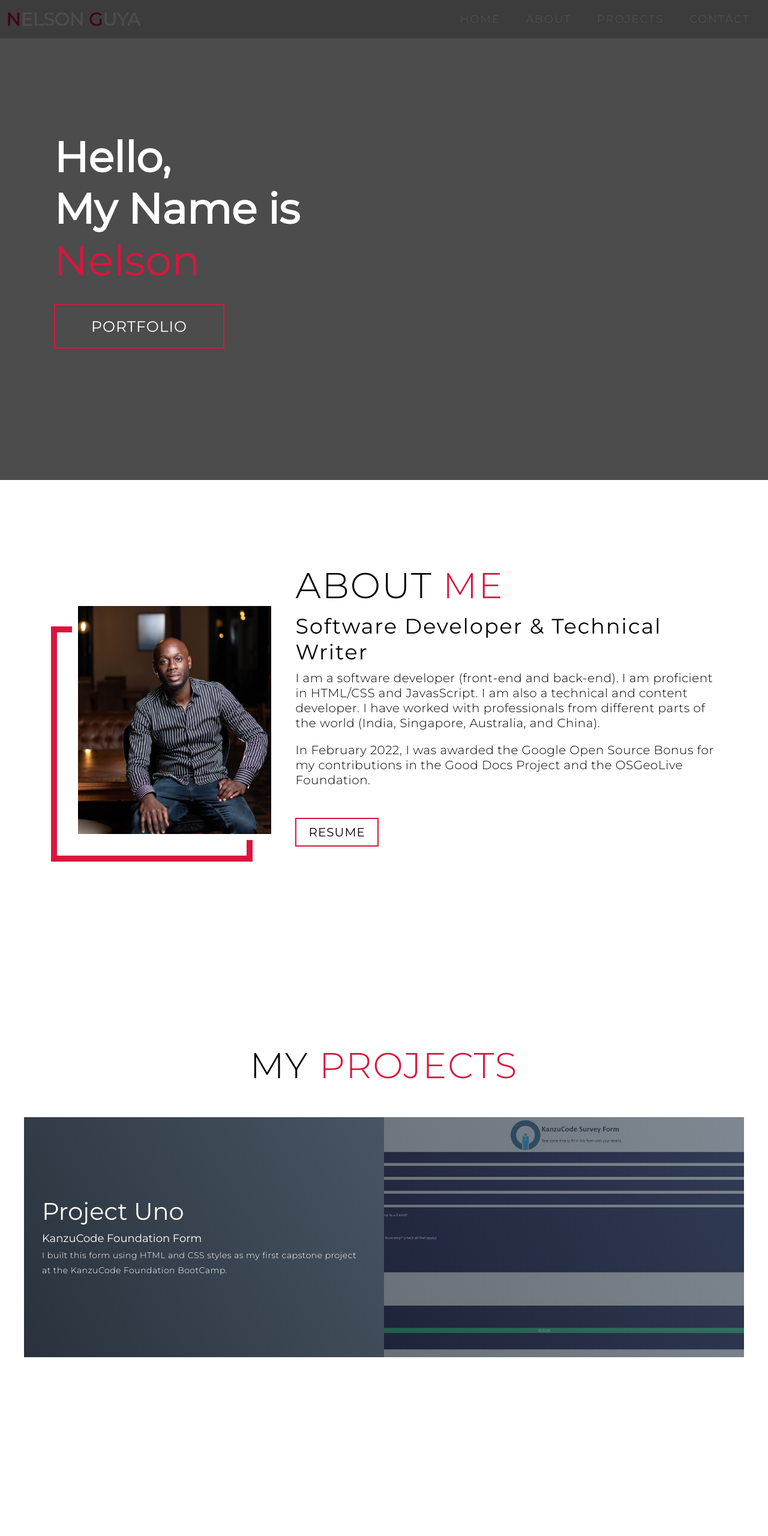
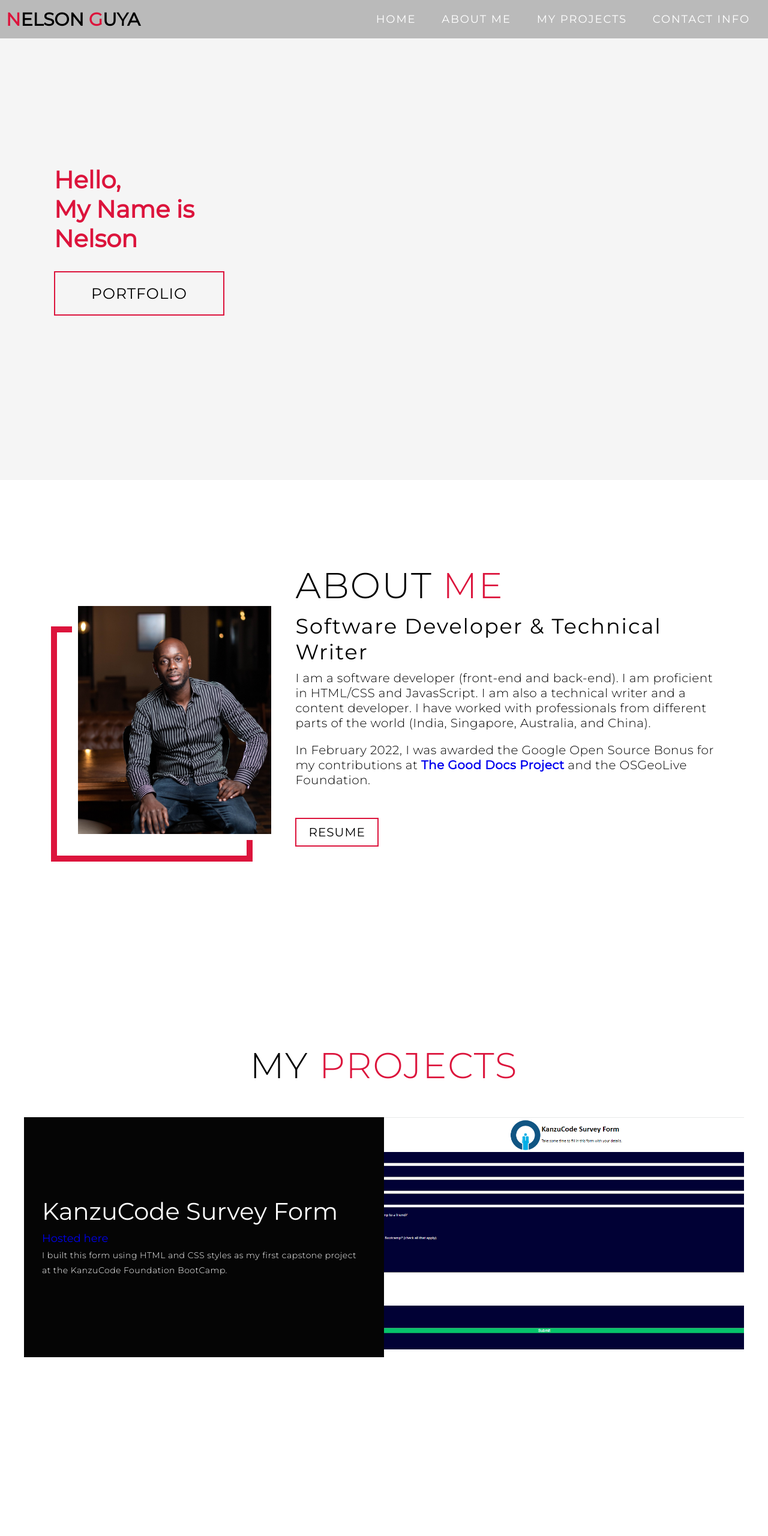
Before and after one commit to nelsonkimani63/nelson-guya-portfolio, a plain HTML site: page index.html in a window 1280 px wide. Shown: the top 2560 px of the page at 60% size. Drawn offline with Linux system fonts and the light colour scheme.

Commit message:
updated my html/css to make my portfolio better

```diff
--- a/index.html
+++ b/index.html
@@ -14,7 +14,7 @@
         <div class="header container">
             <div class="nav-bar">
                 <div class="brand">
-                    <a href="#hero">
+                    <a href="#welcome">
                         <h1><span>N</span>elson <span>G</span>uya</h1>
                     </a>
                 </div>
@@ -24,9 +24,9 @@
                     </div>
                     <ul>
                         <li><a href="#Home" data-after="Home">Home</a></li>
-                        <li><a href="#about" data-after="About">About</a></li>
-                        <li><a href="#projects" data-after="Projects">Projects</a></li>
-                        <li><a href="#contact" data-after="Contact">Contact</a></li>
+                        <li><a href="#about" data-after="About">About me</a></li>
+                        <li><a href="#projects" data-after="Projects">My Projects</a></li>
+                        <li><a href="#contact" data-after="Contact">Contact info</a></li>
                     </ul>
                 </div>
             </div>
@@ -35,9 +35,9 @@
     <!-- End Header -->
 
 
-    <!-- Hero Section  -->
-    <section id="hero">
-        <div class="hero container">
+    <!-- Welcome Section  -->
+    <section id="welcome">
+        <div class="welcome container">
             <div>
                 <h1>Hello, <span></span></h1>
                 <h1>My Name is <span></span></h1>
@@ -46,7 +46,7 @@
             </div>
         </div>
     </section>
-    <!-- End Hero Section  -->
+    <!-- End welcome section  -->
 
     <!-- About Section -->
     <section id="about">
@@ -59,10 +59,11 @@
             <div class="col-right">
                 <h1 class="section-title">About <span>me</span></h1>
                 <h2>Software Developer & Technical Writer</h2>
-                <p>I am a software developer (front-end and back-end). I am proficient in HTML/CSS and JavasScript. I am also a technical and content developer. I have worked with professionals from different parts of the world (India, Singapore, Australia,
-                    and China).
+                <p>I am a software developer (front-end and back-end). I am proficient in HTML/CSS and JavasScript. I am also a technical writer and a content developer. I have worked with professionals from different parts of the world (India, Singapore,
+                    Australia, and China).
                 </p>
-                <p>In February 2022, I was awarded the Google Open Source Bonus for my contributions in the Good Docs Project and the OSGeoLive Foundation.</p>
+                <p>In February 2022, I was awarded the Google Open Source Bonus for my contributions at
+                    <b><a href="https://thegooddocsproject.dev/working-group/emea-apac/" target="_blank">The Good Docs Project</a></b> and the OSGeoLive Foundation.</p>
                 <a href="https://docs.google.com/document/d/1rT7vqdBNee9Jecm--UY6L0jreO4T9dNk/edit" target="_blank" class="cta">Resume</a>
             </div>
         </div>
@@ -78,8 +79,10 @@
             <div class="all-projects">
                 <div class="project-item">
                     <div class="project-info">
-                        <h1>Project Uno</h1>
-                        <h2>KanzuCode Foundation Form</h2>
+                        <h1>KanzuCode Survey Form</h1>
+                        <h2>
+                            <a href="https://upbeat-hoover-c29593.netlify.app/" target="_blank">Hosted here</a>
+                        </h2>
                         <p>I built this form using HTML and CSS styles as my first capstone project at the KanzuCode Foundation BootCamp.
                         </p>
                     </div>
@@ -87,7 +90,6 @@
                         <img src="./images/kanzucode-form.PNG" alt="kanzucode-form">
                     </div>
                 </div>
-
             </div>
         </div>
     </section>
@@ -99,25 +101,27 @@
     <section id="contact">
         <div class="contact container">
             <div>
-                <h1 class="section-title">Contact <span>Information</span></h1>
+                <h1 class="section-title">Contact <span>Info</span></h1>
             </div>
             <div class="contact-items">
                 <div class="contact-item">
-                    <div class="icon"><img src="https://www.nicepng.com/png/detail/223-2239246_phone-svg-png-icon-free-download-white-phone.png" /></div>
+                    <div class="icon"><img src="http://assets.stickpng.com/thumbs/5a45258d546ddca7e1fcbc7f.png" /></div>
                     <div class="contact-info">
                         <h2>+254 711 404 107</h2>
                     </div>
                 </div>
                 <div class="contact-item">
-                    <div class="icon"><img src="https://cdn1.vectorstock.com/i/1000x1000/54/60/mail-icon-envelope-sign-vector-8395460.jpg" /></div>
+                    <div class="icon"><img src="http://assets.stickpng.com/images/584856b4e0bb315b0f7675ac.png" /></div>
                     <div class="contact-info">
-                        <h2>nelsonkimani63@gmail.com</h2>
+                        <h2>
+                            <a href="mailto:nelsonkimani63@gmail.com">Send Me an E-Mail</a>
+                        </h2>
                     </div>
                 </div>
                 <div class="contact-item">
-                    <div class="icon"><img src="https://www.seekpng.com/png/detail/204-2048143_address-comments-address-icon-png-white.png" /></div>
+                    <div class="icon"><img src="https://www.iconpacks.net/icons/2/free-home-location-icon-2486-thumb.png" /></div>
                     <div class="contact-info">
-                        <h2>House No. 6B, Nyakari Place, Kikuyu, Nairobi, Kenya</h2>
+                        <h2>Office No. 6B (6th Floor), Nyakari Place, Kikuyu, Nairobi, KE</h2>
                     </div>
                 </div>
             </div>
--- a/styles.css
+++ b/styles.css
@@ -55,7 +55,7 @@ p {
 .cta {
     display: inline-block;
     padding: 10px 30px;
-    color: white;
+    color: black;
     background-color: transparent;
     border: 2px solid crimson;
     font-size: 2rem;
@@ -63,7 +63,6 @@ p {
     letter-spacing: 0.1rem;
     margin-top: 30px;
     transition: 0.3s ease;
-    transition-property: background-color, color;
 }
 
 .cta:hover {
@@ -74,7 +73,7 @@ p {
 .brand h1 {
     font-size: 3rem;
     text-transform: uppercase;
-    color: white;
+    color: black;
 }
 
 .brand h1 span {
@@ -86,7 +85,7 @@ p {
 
 #header {
     position: fixed;
-    z-index: ;
+    z-index: 9999;
     left: 0;
     top: 0;
     width: 100%;
@@ -95,8 +94,7 @@ p {
 
 #header .header {
     min-height: 8vh;
-    background-color: rgba(31, 30, 30, 0.24);
-    transition: 0.3s ease background-color;
+    background-color: rgba(0, 0, 0, 0.24);
 }
 
 #header .nav-bar {
@@ -112,7 +110,6 @@ p {
 #header .nav-list ul {
     list-style: none;
     position: absolute;
-    background-color: rgb(31, 30, 30);
     width: 100vw;
     height: 100vh;
     left: 100%;
@@ -126,16 +123,12 @@ p {
     transition: 0.5s ease left;
 }
 
-#header .nav-list ul.active {
-    left: 0%;
-}
-
 #header .nav-list ul a {
     font-size: 2.5rem;
     font-weight: 500;
     letter-spacing: 0.2rem;
     text-decoration: none;
-    color: white;
+    color: #fff;
     text-transform: uppercase;
     padding: 20px;
     display: block;
@@ -164,6 +157,7 @@ p {
 }
 
 #header .hamburger {
+    content: attr(data-after);
     height: 60px;
     width: 60px;
     display: inline-block;
@@ -228,9 +222,9 @@ p {
 /* End Header section */
 
 
-/* Hero Section */
+/* Welcome Section */
 
-#hero {
+#welcome {
     background-image: url(./img/hero-bg.png);
     background-size: cover;
     background-position: top center;
@@ -238,161 +232,33 @@ p {
     z-index: 1;
 }
 
-#hero::after {
+#welcome::after {
     content: '';
     position: absolute;
     left: 0;
     top: 0;
     height: 100%;
     width: 100%;
-    background-color: black;
-    opacity: 0.7;
+    background-color: whitesmoke;
     z-index: -1;
 }
 
-#hero .hero {
+#welcome .welcome {
     max-width: 1200px;
     margin: 0 auto;
     padding: 0 50px;
     justify-content: flex-start;
 }
 
-#hero h1 {
+#welcome h1 {
     display: block;
-    width: fit-content;
     font-size: 4rem;
     position: relative;
-    color: transparent;
-    animation: text_reveal 0.5s ease forwards;
-    animation-delay: 1s;
-}
-
-#hero h1:nth-child(1) {
-    animation-delay: 1s;
-}
-
-#hero h1:nth-child(2) {
-    animation-delay: 2s;
-}
-
-#hero h1:nth-child(3) {
-    animation: text_reveal_name 0.5s ease forwards;
-    animation-delay: 3s;
-}
-
-#hero h1 span {
-    position: absolute;
-    top: 0;
-    left: 0;
-    height: 100%;
-    width: 0;
-    background-color: crimson;
-    animation: text_reveal_box 1s ease;
-    animation-delay: 0.5s;
-}
-
-#hero h1:nth-child(1) span {
-    animation-delay: 0.5s;
-}
-
-#hero h1:nth-child(2) span {
-    animation-delay: 1.5s;
-}
-
-#hero h1:nth-child(3) span {
-    animation-delay: 2.5s;
+    color: crimson;
 }
 
 
-/* End Hero Section */
-
-
-/* Projects section */
-
-#projects .projects {
-    flex-direction: column;
-    max-width: 1200px;
-    margin: 0 auto;
-    padding: 100px 0;
-}
-
-#projects .projects-header h1 {
-    margin-bottom: 50px;
-}
-
-#projects .all-projects {
-    display: flex;
-    align-items: center;
-    justify-content: center;
-    flex-direction: column;
-}
-
-#projects .project-item {
-    display: flex;
-    align-items: center;
-    justify-content: center;
-    flex-direction: column;
-    width: 80%;
-    margin: 20px auto;
-    overflow: hidden;
-    border-radius: 10px;
-}
-
-#projects .project-info {
-    padding: 30px;
-    flex-basis: 50%;
-    height: 100%;
-    display: flex;
-    align-items: flex-start;
-    justify-content: center;
-    flex-direction: column;
-    background-image: linear-gradient(60deg, #29323c 0%, #485563 100%);
-    color: white;
-}
-
-#projects .project-info h1 {
-    font-size: 4rem;
-    font-weight: 500;
-}
-
-#projects .project-info h2 {
-    font-size: 1.8rem;
-    font-weight: 500;
-    margin-top: 10px;
-}
-
-#projects .project-info p {
-    color: white;
-}
-
-#projects .project-img {
-    flex-basis: 50%;
-    height: 300px;
-    overflow: hidden;
-    position: relative;
-}
-
-#projects .project-img:after {
-    content: '';
-    position: absolute;
-    left: 0;
-    top: 0;
-    height: 100%;
-    width: 100%;
-    background-image: linear-gradient(60deg, #29323c 0%, #485563 100%);
-    opacity: 0.7;
-}
-
-#projects .project-img img {
-    transition: 0.3s ease transform;
-}
-
-#projects .project-item:hover .project-img img {
-    transform: scale(1.1);
-}
-
-
-/* End Projects section */
+/* End Welcome Section */
 
 
 /* About me Section */
@@ -443,16 +309,74 @@ p {
 #about .col-left .about-img::after {
     content: '';
     position: absolute;
-    left: -33px;
-    top: 19px;
-    height: 98%;
-    width: 98%;
-    border: 7px solid crimson;
     z-index: -1;
 }
 
 
 /* End About Section */
+
+
+/* Projects section */
+
+#projects .projects {
+    flex-direction: column;
+    max-width: 1200px;
+    margin: 0 auto;
+    padding: 100px 0;
+}
+
+#projects .projects-header h1 {
+    margin-bottom: 50px;
+}
+
+#projects .project-item {
+    display: flex;
+}
+
+#projects .project-info {
+    padding: 30px;
+    flex-basis: 50%;
+    height: 100%;
+    display: flex;
+    align-items: flex-start;
+    justify-content: center;
+    flex-direction: column;
+    background-image: linear-gradient(rgb(5, 5, 5) 100%, white 0%);
+    color: white;
+}
+
+#projects .project-info h1 {
+    font-size: 4rem;
+    font-weight: 500;
+}
+
+#projects .project-info h2 {
+    font-size: 1.8rem;
+    font-weight: 500;
+    margin-top: 10px;
+}
+
+#projects .project-info p {
+    color: #fff;
+}
+
+#projects .project-img {
+    flex-basis: 50%;
+    height: 300px;
+    overflow: hidden;
+    position: relative;
+}
+
+#projects .project-img:after {
+    position: absolute;
+    left: 0;
+    top: 0;
+    height: 100%;
+    width: 100%;
+}
+
+
+/* End Projects section */
 
 
 /* contact Section */
@@ -552,47 +476,6 @@ p {
 /* End Footer */
 
 
-/* Start Keyframes */
-
-@keyframes hamburger_puls {
-    */ 0% {
-        opacity: 1;
-        transform: scale(1);
-    }
-    100% {
-        opacity: 0;
-        transform: scale(1.4);
-    }
-}
-
-@keyframes text_reveal_box {
-    50% {
-        width: 100%;
-        left: 0;
-    }
-    100% {
-        width: 0;
-        left: 100%;
-    }
-}
-
-@keyframes text_reveal {
-    100% {
-        color: white;
-    }
-}
-
-@keyframes text_reveal_name {
-    100% {
-        color: crimson;
-        font-weight: 500;
-    }
-}
-
-
-/* End Keyframes
-
-
 /* Media Query For Tablet */
 
 @media only screen and (min-width: 768px) {
@@ -608,12 +491,6 @@ p {
         font-size: 7rem;
     }
     /* End Hero */
-    /* Services Section */
-    #services .service-bottom .service-item {
-        flex-basis: 45%;
-        margin: 2.5%;
-    }
-    /* End Services Section */
     /* Project */
     #projects .project-item {
         flex-direction: row;
```
